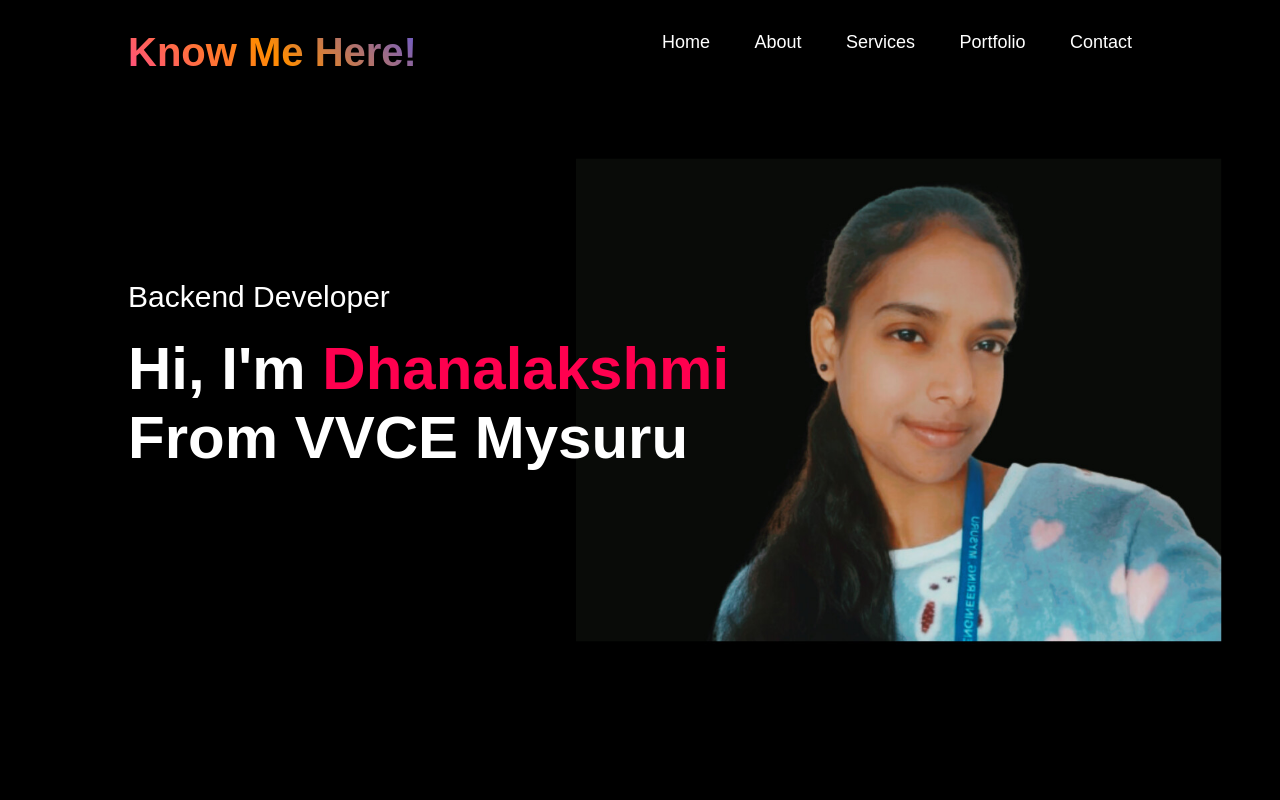
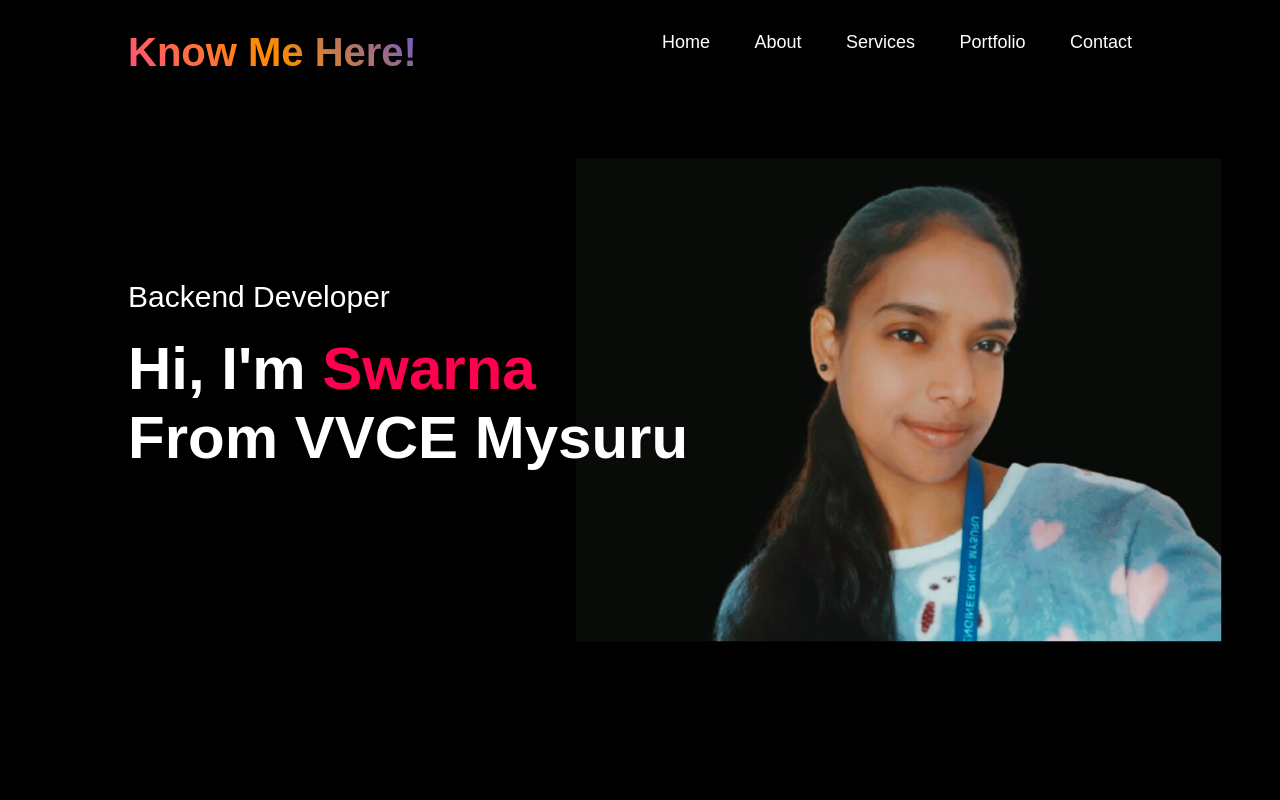
Before and after one commit to Dhanalakshmi-Nagaraju/my_portfolio, a plain HTML site: page index.html in a window 1280 px wide. Shown: the top 800 px of the page. Drawn offline with Linux system fonts and the light colour scheme.

Commit message:
Update index.html

```diff
--- a/index.html
+++ b/index.html
@@ -26,7 +26,7 @@
             </nav>
             <div class="header-text">
                 <p>Backend Developer</p>
-                <h1>Hi, I'm <span>Dhanalakshmi</span> <br> From VVCE Mysuru</h1>
+                <h1>Hi, I'm <span>Swarna</span></span> <br> From VVCE Mysuru</h1>
             </div>
         </div>
 
```
